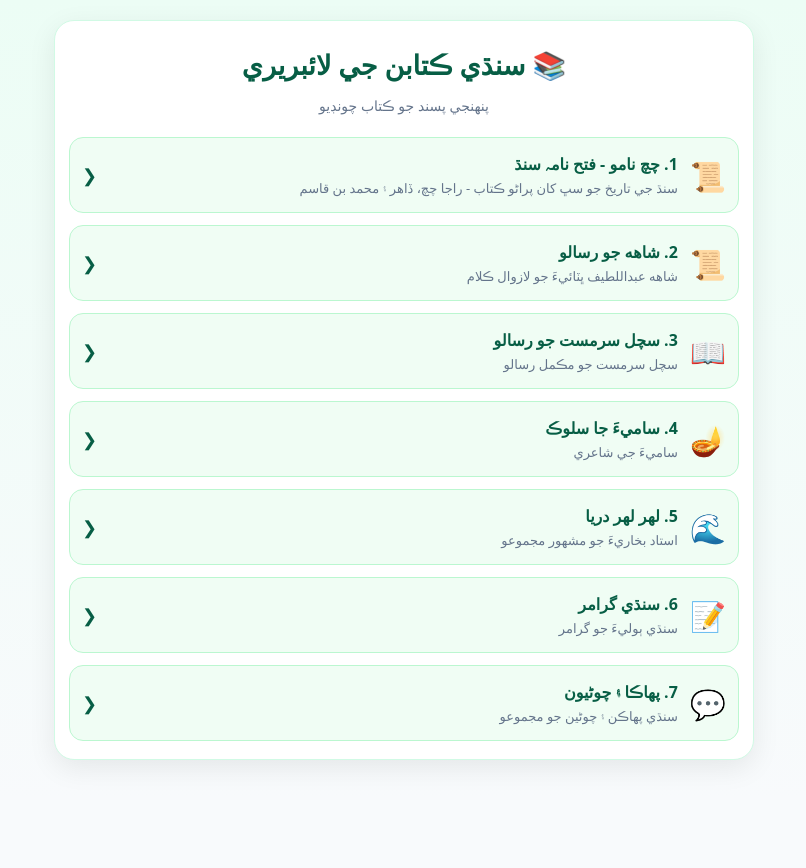
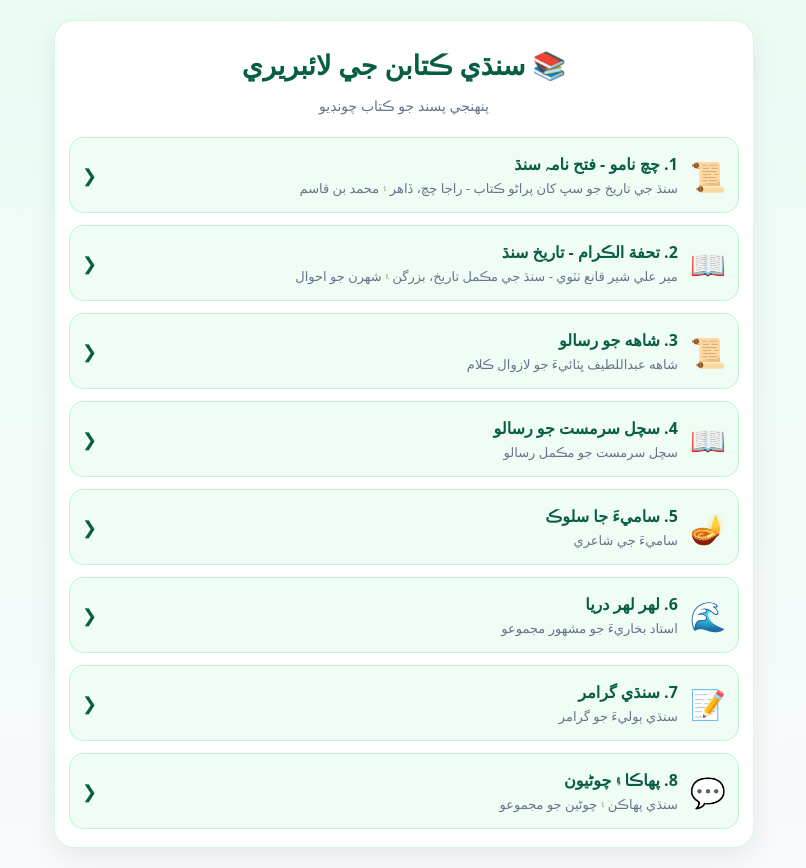
Before and after one commit to islamsolangi/sindhigpt, a Next.js app: page /app/books in a window 1280 px wide. Shown: the whole page, without its empty margins (236-1042 px from the left). Before the commit the page ends 800 px from the top, so only its background shows below. Built offline with nearby package versions, Linux system fonts and the light colour scheme.

Commit message:
Update page.tsx

```diff
--- a/app/app/books/page.tsx
+++ b/app/app/books/page.tsx
@@ -6,6 +6,12 @@ const books = [
   description: "سنڌ جي تاريخ جو سڀ کان پراڻو ڪتاب - راجا چچ، ڏاهر ۽ محمد بن قاسم",
   icon: "📜",
   href: "/app/books/chach-nama",
+},
+    {
+  title: "تحفة الڪرام - تاريخ سنڌ",
+  description: "مير علي شير قانع ٺٽوي - سنڌ جي مڪمل تاريخ، بزرگن ۽ شهرن جو احوال",
+  icon: "📖",
+  href: "/app/books/tuhfat-ul-kiram",
 },
 {
 title: "شاهه جو رسالو",
```
